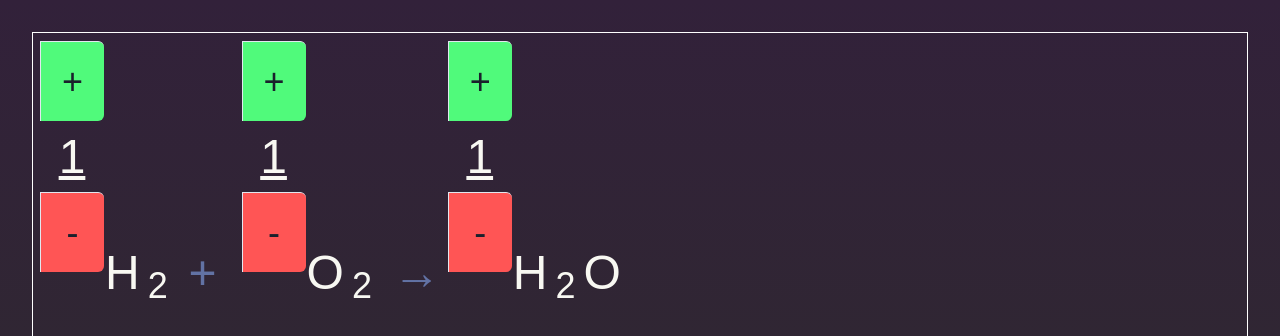
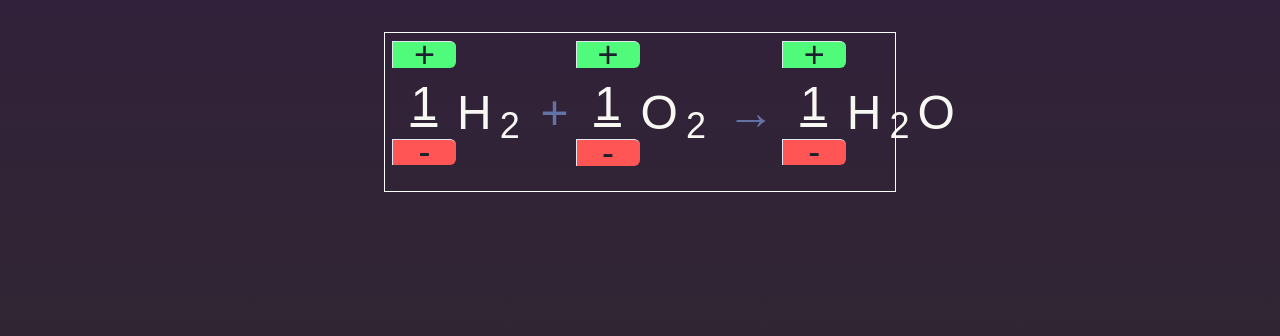
Before and after one commit to jdvober/chemical-equation-balancer, a React (Vite) app: page / in a window 1280 px wide. Shown: the top 336 px of the page. Built offline with nearby package versions, Linux system fonts and the light colour scheme.

Commit message:
LocalStorage

```diff
--- a/src/components/Formula/Formula.tsx
+++ b/src/components/Formula/Formula.tsx
@@ -22,7 +22,9 @@ export const Formula: React.FC<FormulaProps> = () => {
 				2 * (formula.reactants.length + formula.products.length)
 			}, 1fr)`}
 			gap={0}
-			w="100vw"
+			minW="30vw"
+			w="40vw"
+			maxW="100vw"
 			alignItems="center"
 			border="1px solid white"
 			h={`${formulaHeightVH}vh`}>
--- a/src/stores/MainStore.ts
+++ b/src/stores/MainStore.ts
@@ -63,7 +63,7 @@ export const useMainStore = create<State & Action>()(
 
 
 			},
-			formulaHeightVH: 60,
+			formulaHeightVH: 20,
 
 			/////////////
 			// Actions //
@@ -87,9 +87,9 @@ export const useMainStore = create<State & Action>()(
 			// Use Local Storage
 			name: "main-storage",
 			getStorage: () => sessionStorage,
-		}
+		} )
 
-	) )
+)
 
 
 // ₀₁₂₃₄₅₆₇₈₉→
```
